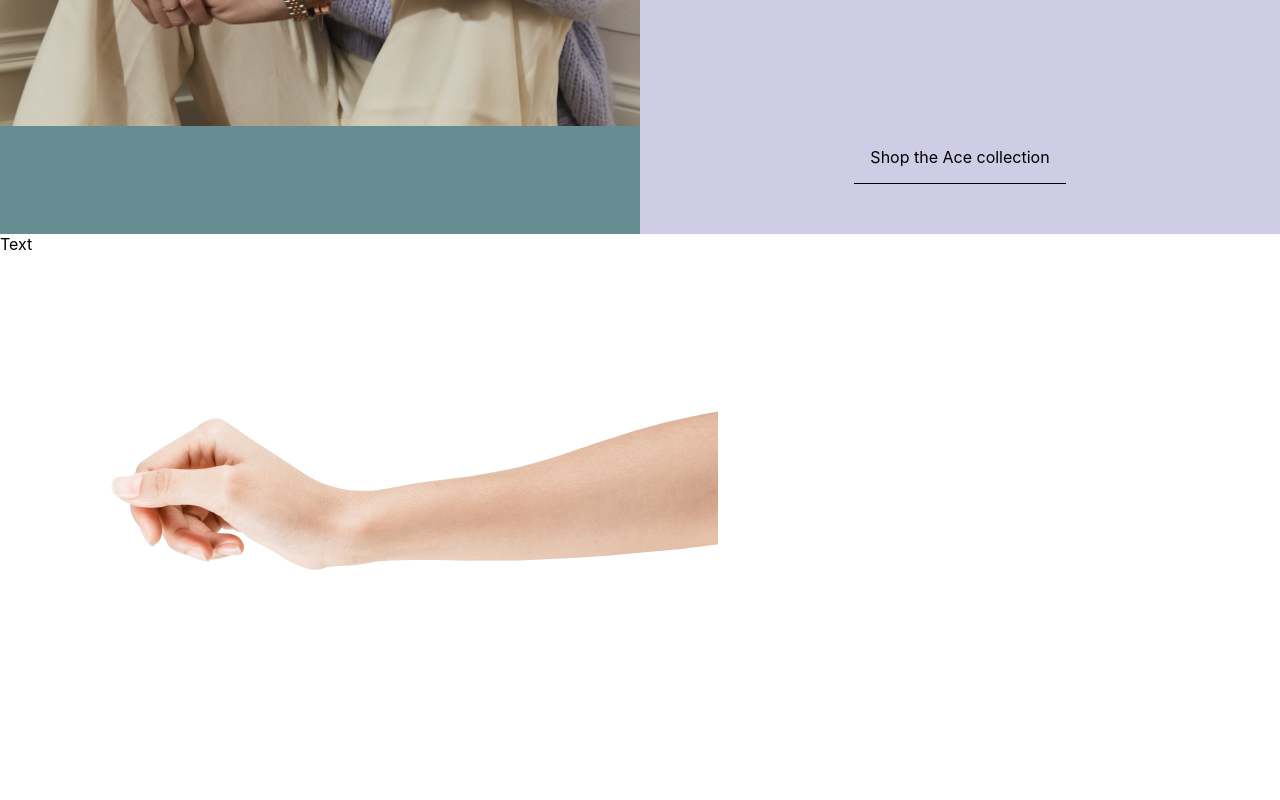
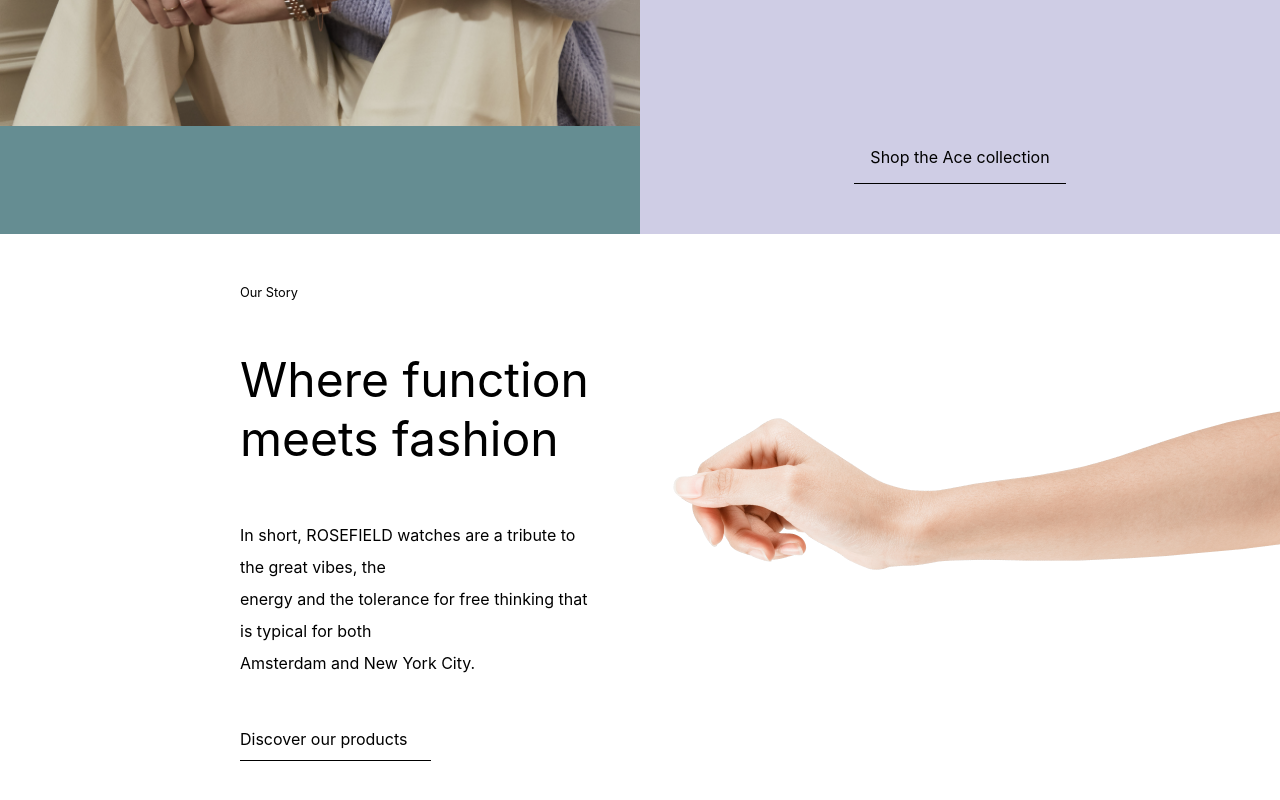
Before and after one commit to MarioSilvaPrada/rosefield_website, a React (Create React App) app: page / in a window 1280 px wide. Shown: the part 606-1406 px from the top of the page. Built offline with nearby package versions, Linux system fonts and the light colour scheme.

Commit message:
updating animation

```diff
--- a/src/App.js
+++ b/src/App.js
@@ -6,7 +6,16 @@ import Header from "./components/Header";
 import Main from "./components/Main";
 import Story from "./components/Story";
 
-function App() {
+import { animateHTML } from "./config/animation";
+
+class App extends React.Component {
+
+  // Call animation function
+  componentDidMount() {
+    animateHTML().init();
+  }
+
+  render() {
     return (
       <div className="App">
         <Advertisment />
@@ -16,5 +25,6 @@ function App() {
       </div>
     );
   }
+}
 
 export default App;
--- a/src/components/Story.jsx
+++ b/src/components/Story.jsx
@@ -6,14 +6,75 @@ import hand from "../config/img/hand.png";
 const StyledStory = styled.div`
   position: absolute;
   display: flex;
+  justify-content: space-between;
   background: white;
   width: 100%;
+
+  .story-text {
+    display: flex;
+    flex-direction: column;
+    justify-content: space-evenly;
+    margin-left: 15rem;
+    text-align: left;
+  }
+
+  .story-text :nth-child(1) {
+    font-size: 0.8rem;
+  }
+  .story-text-main {
+    font-size: 3rem;
+  }
+  .story-text-description {
+    line-height: 2rem;
+  }
+  .story-text-discover {
+    align-self: flex-start;
+    padding: 0 1.5rem 0.7rem 0;
+    border-bottom: 1px solid black;
+  }
+
+  ${'' /* .hand{
+    width: 800px;
+    height:auto;
+  } */}
+
+  .hidden {
+    opacity: 0;
+  }
+
+  @keyframes fadeInRight {
+    from {
+      opacity: 0;
+      transform: translate3d(100%, 0, 0);
+    }
+
+    to {
+      opacity: 1;
+      transform: translate3d(0, 0, 0);
+    }
+  }
+
+  .fadeInRight {
+    animation: fadeInRight 2s;
+  }
 `;
 
 const Story = () => (
   <StyledStory>
-    <div>Text</div>
-    <img alt="hand" className="hand" src={hand} />
+    <div className="story-text">
+      <div>Our Story</div>
+      <div className="story-text-main">
+        Where function <br />
+        meets fashion
+      </div>
+      <div className="story-text-description">
+        In short, ROSEFIELD watches are a tribute to the great vibes, the <br />
+        energy and the tolerance for free thinking that is typical for both
+        <br /> Amsterdam and New York City.
+      </div>
+      <div className="story-text-discover">Discover our products</div>
+    </div>
+    <img alt="hand" className="hand hidden" src={hand} />
   </StyledStory>
 );
 
--- /dev/null
+++ b/src/config/animation.js
@@ -0,0 +1,36 @@
+export const animateHTML = function() {
+    let elems;
+    let windowHeight;
+
+  // Get every element that have the class hidden
+    const init = () => {
+      elems = document.querySelectorAll(".hidden");
+      windowHeight = window.innerHeight;
+      addEventHandlers();
+      checkPosition();
+    }
+
+  // Run a function when window is scrolled
+    const addEventHandlers = () => {
+      window.addEventListener("scroll", checkPosition);
+      window.addEventListener("resize", init);
+    }
+
+  // Calculate the height relative to the viewport and
+  // if the element is inside the viewport, add the class.
+    const checkPosition = () => {
+      for (let i = 0; i < elems.length; i++) {
+        let positionFromTop = elems[i].getBoundingClientRect().top;
+        if (positionFromTop - windowHeight <= 0) {
+          elems[i].className = elems[i].className.replace(
+            "hidden",
+            "fadeInRight"
+          );
+        }
+      }
+    }
+
+    return {
+      init: init
+    };
+  };
```
Lines whose indentation alone changed are shown as unchanged.
